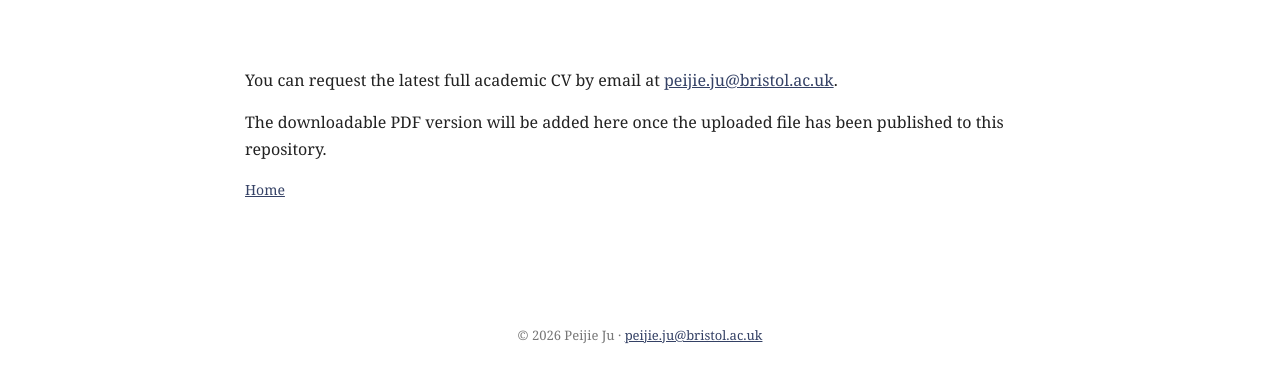
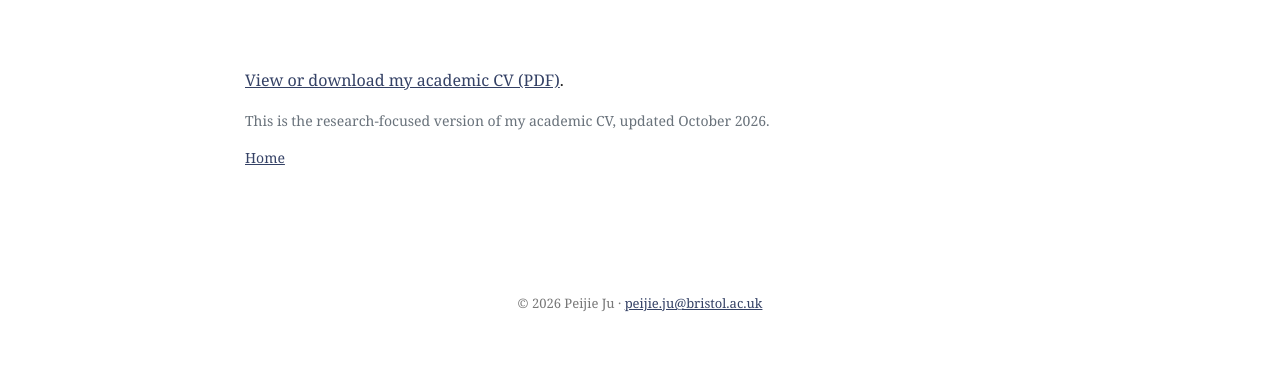
Before and after one commit to PaigeJu/PaigeJu.github.io, a plain HTML site: page cv.html in a window 1280 px wide. Shown: the part 177-560 px from the top of the page. Drawn offline with Linux system fonts and the light colour scheme.

Commit message:
Link latest uploaded academic CV PDF

```diff
--- a/cv.html
+++ b/cv.html
@@ -1 +1 @@
-<!DOCTYPE html><html lang="en"><head><meta charset="utf-8"><meta name="viewport" content="width=device-width,initial-scale=1"><meta name="description" content="Peijie Ju, PhD candidate in Economics at the University of Bristol"><title>CV | Peijie Ju</title><link rel="stylesheet" href="style.css"></head><body><header><div class="brand">Peijie Ju</div><nav><a href="index.html">Home</a><a href="cv.html">CV</a><a href="research.html">Research</a><a href="teaching.html">Teaching</a></nav></header><main><section class="content"><h1>Curriculum Vitae</h1><p>You can request the latest full academic CV by email at <a href="mailto:peijie.ju@bristol.ac.uk?subject=Academic%20CV%20request">peijie.ju@bristol.ac.uk</a>.</p><p>The downloadable PDF version will be added here once the uploaded file has been published to this repository.</p><p class="back"><a href="index.html">Home</a></p></section></main><footer>© 2026 Peijie Ju · <a href="mailto:peijie.ju@bristol.ac.uk">peijie.ju@bristol.ac.uk</a></footer></body></html>
+<!DOCTYPE html><html lang="en"><head><meta charset="utf-8"><meta name="viewport" content="width=device-width,initial-scale=1"><meta name="description" content="Peijie Ju, PhD candidate in Economics at the University of Bristol"><title>CV | Peijie Ju</title><link rel="stylesheet" href="style.css"></head><body><header><div class="brand">Peijie Ju</div><nav><a href="index.html">Home</a><a href="cv.html">CV</a><a href="research.html">Research</a><a href="teaching.html">Teaching</a></nav></header><main><section class="content"><h1>Curriculum Vitae</h1><p><a href="Peijie_Ju_CV.pdf" target="_blank" rel="noopener">View or download my academic CV (PDF)</a>.</p><p class="meta">This is the research-focused version of my academic CV, updated October 2026.</p><p class="back"><a href="index.html">Home</a></p></section></main><footer>© 2026 Peijie Ju · <a href="mailto:peijie.ju@bristol.ac.uk">peijie.ju@bristol.ac.uk</a></footer></body></html>
```
